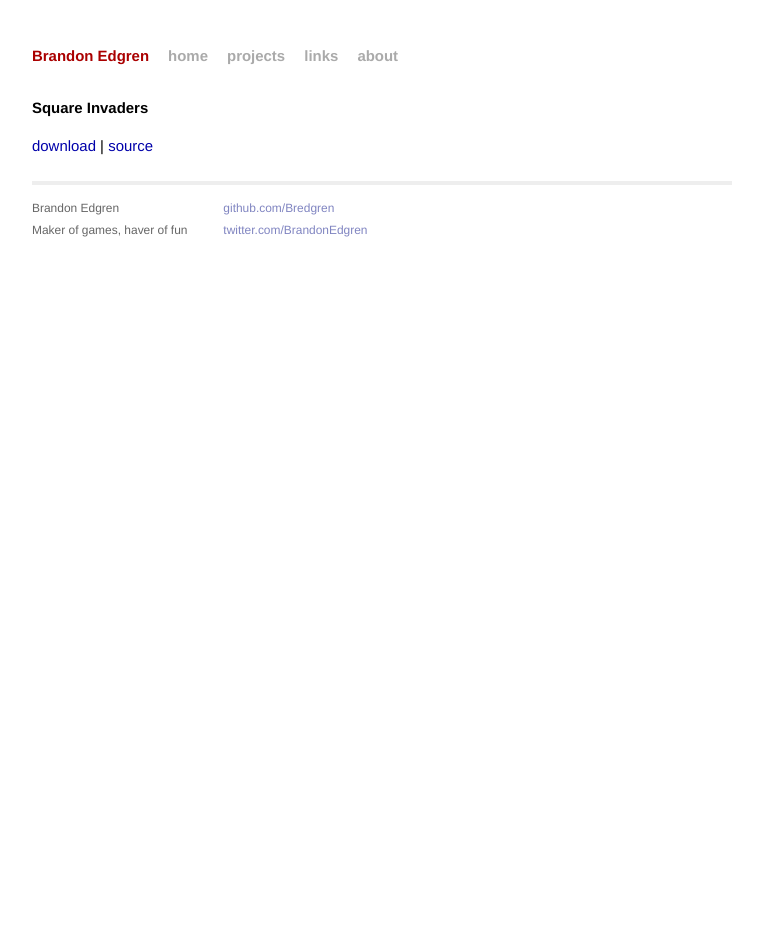
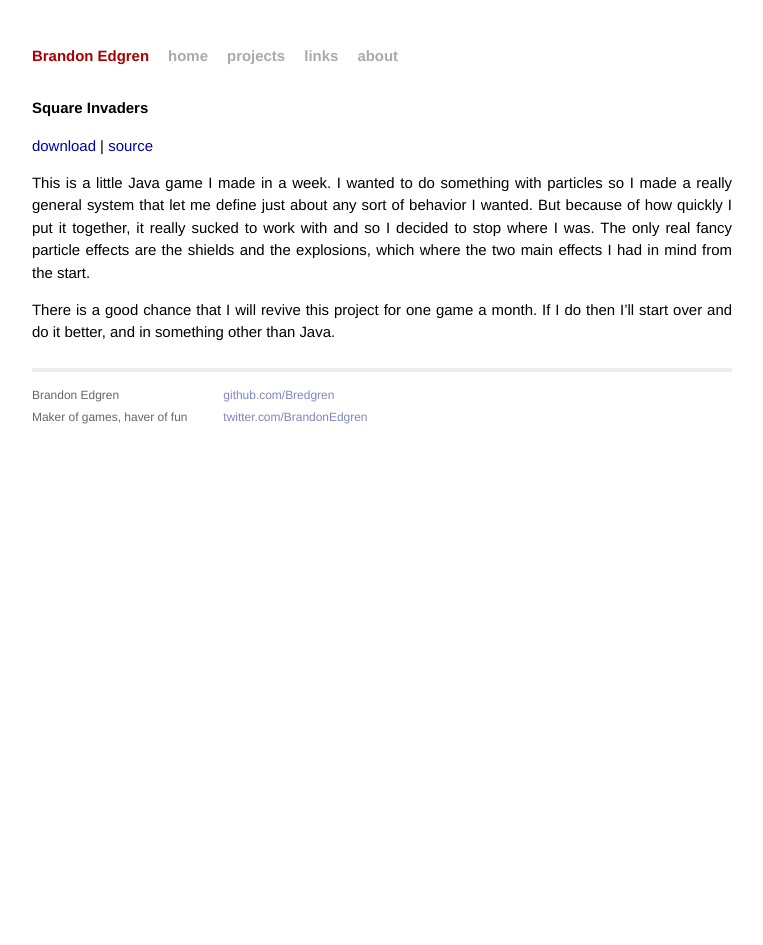
Before and after one commit to Bredgren/Bredgren.github.io, a Jekyll site: the page built from projects/SquareInvaders/index.markdown, in a window 1280 px wide. Shown: the whole page, without its empty margins (258-1021 px from the left). Built offline with Jekyll 4.4.1, drawn with Linux system fonts in a browser that asks for light colours; Markdown is read by kramdown in place of the engine named in the settings.

Commit message:
Add description for Square Invaders project.

```diff
--- a/projects/SquareInvaders/index.markdown
+++ b/projects/SquareInvaders/index.markdown
@@ -7,3 +7,7 @@ project_links: project_links.html
 Square Invaders
 ===============
 {% include {{page.project_links}} proj=site.data.projects.all-projects.SquareInvaders %}
+
+This is a little Java game I made in a week. I wanted to do something with particles so I made a really general system that let me define just about any sort of behavior I wanted. But because of how quickly I put it together, it really sucked to work with and so I decided to stop where I was. The only real fancy particle effects are the shields and the explosions, which where the two main effects I had in mind from the start.
+
+There is a good chance that I will revive this project for one game a month. If I do then I'll start over and do it better, and in something other than Java.
```
